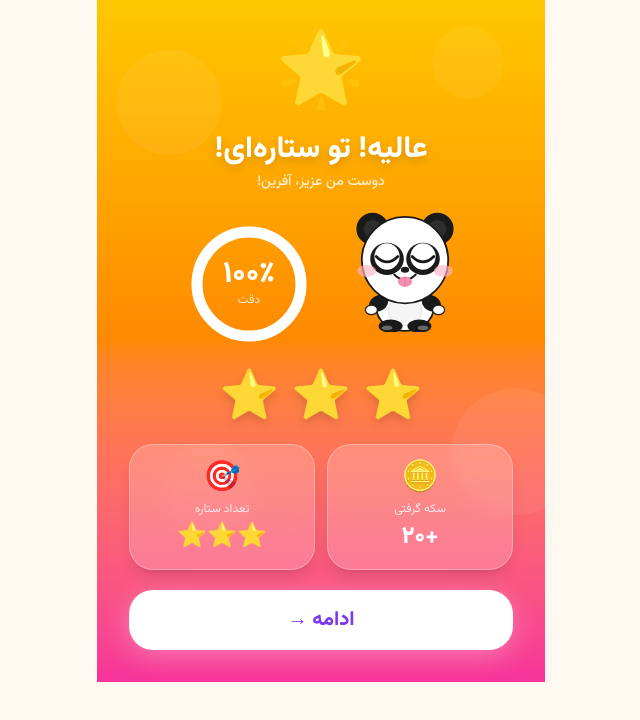
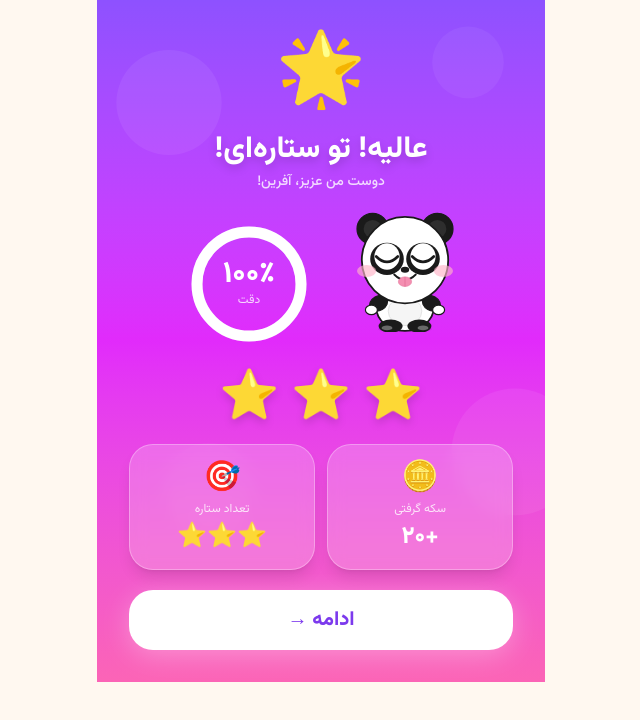
Before and after one commit to soodiA/tichi, a React (Vite) app: page /tichi/lesson-complete in a window 1280 px wide. Shown: the top 720 px of the page, without its empty margins (319-959 px from the left). Built offline with nearby package versions, Linux system fonts and the light colour scheme.

Commit message:
fix(LessonComplete): change 100% color from orange to violet-fuchsia-pink

```diff
--- a/src/pages/LessonComplete.tsx
+++ b/src/pages/LessonComplete.tsx
@@ -10,7 +10,7 @@ interface LocationState { accuracy?: number; nodeId?: string; }
 
 // ── Performance config ────────────────────────────────────────────────────────
 function getPerf(acc: number) {
-  if (acc === 100) return { title: 'عالیه! تو ستاره‌ای!', emoji: '🌟', bg: 'from-yellow-400 via-orange-400 to-pink-500', ring: '#F59E0B', n: 65 };
+  if (acc === 100) return { title: 'عالیه! تو ستاره‌ای!', emoji: '🌟', bg: 'from-violet-500 via-fuchsia-500 to-pink-400', ring: '#A855F7', n: 65 };
   if (acc >= 80)  return { title: 'آفرین! خیلی خوب بود!', emoji: '🎉', bg: 'from-violet-500 via-purple-500 to-indigo-500', ring: '#7C3AED', n: 45 };
   if (acc >= 60)  return { title: 'خوب بود! ادامه بده!',  emoji: '😊', bg: 'from-emerald-400 via-teal-400 to-cyan-500', ring: '#10B981', n: 28 };
   return           { title: 'تلاش کردی! دفعه بهتر!',    emoji: '💪', bg: 'from-blue-400 via-sky-400 to-cyan-400',    ring: '#3B82F6', n: 15 };
```
